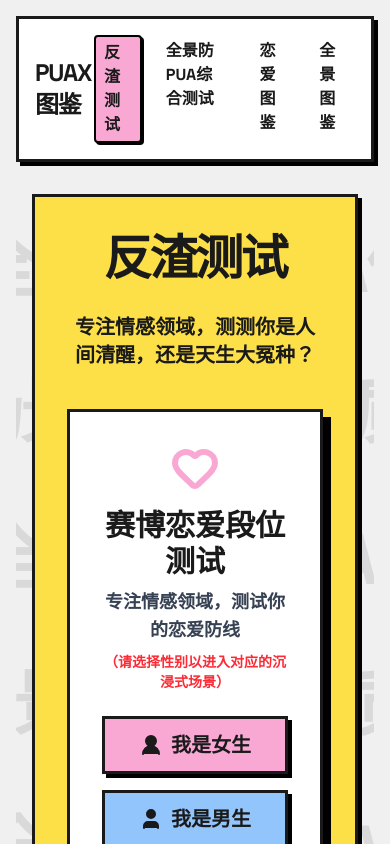
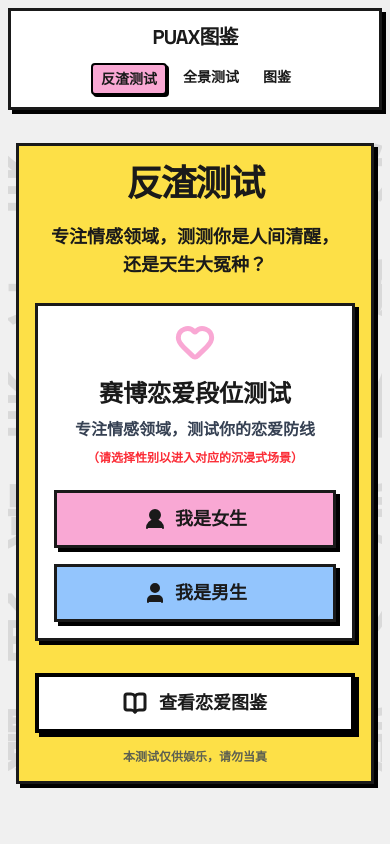
Before and after one commit to xcsweb/anti-pua-puax, a React (Vite) app: page /#/ in a window 390 px wide. Shown: the top 844 px of the page. Built offline with nearby package versions, Linux system fonts and the light colour scheme.

Commit message:
style: optimize mobile layout for navigation and home page
- Combine '恋爱图鉴' and '全景图鉴' into a single '图鉴' link
- Reduce padding, margins, and font sizes on mobile
- Make buttons full width on mobile screens to maximize touch area

```diff
--- a/src/App.tsx
+++ b/src/App.tsx
@@ -40,14 +40,16 @@ function AppContent() {
   };
 
   return (
-    <div className="min-h-screen p-4 md:p-8 font-brutal flex flex-col items-center">
-      <nav className="card-brutal mb-8 p-4 bg-white flex justify-between items-center w-full max-w-screen-xl mx-auto">
-        <div className="font-black text-2xl tracking-tighter uppercase">PUAX图鉴</div>
-        <div className="flex gap-4 font-bold">
+    <div className="min-h-screen p-2 sm:p-4 md:p-8 font-brutal flex flex-col items-center">
+      <nav className="card-brutal mb-4 sm:mb-8 p-3 sm:p-4 bg-white flex flex-col sm:flex-row justify-between items-center gap-3 sm:gap-0 w-full max-w-screen-xl mx-auto">
+        <div className="font-black text-xl sm:text-2xl tracking-tighter uppercase">PUAX图鉴</div>
+        <div className="flex gap-2 sm:gap-4 font-bold text-sm sm:text-base">
           <Link to="/romance" className={getLinkClass('/romance')}>反渣测试</Link>
-          <Link to="/full" className={getLinkClass('/full')}>全景防PUA综合测试</Link>
-          <Link to="/gallery/romance" className={getLinkClass('/gallery/romance')}>恋爱图鉴</Link>
-          <Link to="/gallery/full" className={getLinkClass('/gallery/full')}>全景图鉴</Link>
+          <Link to="/full" className={getLinkClass('/full')}>
+            <span className="hidden sm:inline">全景防PUA综合测试</span>
+            <span className="sm:hidden">全景测试</span>
+          </Link>
+          <Link to="/gallery/romance" className={getLinkClass('/gallery/romance')}>图鉴</Link>
         </div>
       </nav>
 
--- a/src/pages/Home.tsx
+++ b/src/pages/Home.tsx
@@ -47,17 +47,17 @@ export default function Home({ mode = 'romance' }: HomeProps) {
       </div>
 
       {/* Main Content */}
-      <div className="z-10 flex flex-col items-center gap-8 text-center px-4 w-full">
+      <div className="z-10 flex flex-col items-center gap-4 sm:gap-8 text-center px-2 sm:px-4 w-full">
         <motion.div
           initial={{ y: 50, opacity: 0 }}
           animate={{ y: 0, opacity: 1 }}
           transition={{ type: 'spring', stiffness: 300, damping: 20 }}
-          className="card-brutal p-8 md:p-12 max-w-screen-xl w-full bg-[#fde047] flex flex-col items-center"
+          className="card-brutal p-4 sm:p-8 md:p-12 max-w-screen-xl w-full bg-[#fde047] flex flex-col items-center"
         >
-          <h1 className="text-5xl md:text-6xl lg:text-7xl font-black mb-6 uppercase tracking-tighter leading-tight">
+          <h1 className="text-4xl sm:text-5xl md:text-6xl lg:text-7xl font-black mb-4 sm:mb-6 uppercase tracking-tighter leading-tight">
             {mode === 'romance' ? '反渣测试' : '全景防PUA综合测试'}
           </h1>
-          <p className="text-xl md:text-2xl font-bold mb-10 max-w-2xl mx-auto">
+          <p className="text-lg sm:text-xl md:text-2xl font-bold mb-6 sm:mb-10 max-w-2xl mx-auto px-2">
             {mode === 'romance'
               ? '专注情感领域，测测你是人间清醒，还是天生大冤种？'
               : '职场/家庭/情感全覆盖，测测你是人间清醒，还是天生大冤种？'}
@@ -65,19 +65,19 @@ export default function Home({ mode = 'romance' }: HomeProps) {
 
           <div className="w-full max-w-2xl mx-auto">
             {mode === 'romance' && (
-              <div className="card-brutal bg-white p-8 flex flex-col items-center justify-between border-[4px] border-black shadow-[8px_8px_0px_#000]">
-                <div className="flex flex-col items-center mb-6">
-                  <Heart size={48} className="text-[#f9a8d4] mb-4" strokeWidth={3} />
-                  <h2 className="text-3xl font-black mb-2">赛博恋爱段位测试</h2>
-                  <p className="text-lg font-bold text-gray-700">专注情感领域，测试你的恋爱防线</p>
-                  <p className="text-sm font-bold text-red-500 mt-2">（请选择性别以进入对应的沉浸式场景）</p>
+              <div className="card-brutal bg-white p-4 sm:p-8 flex flex-col items-center justify-between border-[4px] border-black shadow-[4px_4px_0px_#000] sm:shadow-[8px_8px_0px_#000]">
+                <div className="flex flex-col items-center mb-6 text-center">
+                  <Heart size={40} className="text-[#f9a8d4] mb-4 sm:w-12 sm:h-12" strokeWidth={3} />
+                  <h2 className="text-2xl sm:text-3xl font-black mb-2">赛博恋爱段位测试</h2>
+                  <p className="text-base sm:text-lg font-bold text-gray-700">专注情感领域，测试你的恋爱防线</p>
+                  <p className="text-xs sm:text-sm font-bold text-red-500 mt-2">（请选择性别以进入对应的沉浸式场景）</p>
                 </div>
-                <div className="flex flex-col xl:flex-row gap-4 w-full justify-center">
+                <div className="flex flex-col sm:flex-row gap-4 w-full justify-center">
                   <motion.button
                     whileHover={{ scale: 1.05, rotate: -2 }}
                     whileTap={{ scale: 0.95, rotate: 0 }}
                     onClick={() => handleStartRomance('female')}
-                    className="btn-brutal bg-[#f9a8d4] text-xl py-3 px-6 flex-1 flex items-center justify-center gap-2 cursor-pointer"
+                    className="btn-brutal bg-[#f9a8d4] text-lg sm:text-xl w-full py-3 px-6 flex-1 flex items-center justify-center gap-2 cursor-pointer"
                   >
                     <UserRound fill="currentColor" size={24} />
                     我是女生
@@ -86,7 +86,7 @@ export default function Home({ mode = 'romance' }: HomeProps) {
                     whileHover={{ scale: 1.05, rotate: 2 }}
                     whileTap={{ scale: 0.95, rotate: 0 }}
                     onClick={() => handleStartRomance('male')}
-                    className="btn-brutal bg-[#93c5fd] text-xl py-3 px-6 flex-1 flex items-center justify-center gap-2 cursor-pointer"
+                    className="btn-brutal bg-[#93c5fd] text-lg sm:text-xl w-full py-3 px-6 flex-1 flex items-center justify-center gap-2 cursor-pointer"
                   >
                     <User fill="currentColor" size={24} />
                     我是男生
@@ -96,17 +96,17 @@ export default function Home({ mode = 'romance' }: HomeProps) {
             )}
 
             {mode === 'full' && (
-              <div className="card-brutal bg-white p-8 flex flex-col items-center justify-between border-[4px] border-black shadow-[8px_8px_0px_#000]">
-                <div className="flex flex-col items-center mb-6">
-                  <ShieldAlert size={48} className="text-[#fde047] mb-4" strokeWidth={3} />
-                  <h2 className="text-3xl font-black mb-2">全景防PUA综合测试</h2>
-                  <p className="text-lg font-bold text-gray-700">职场、家庭、社交全方位极限施压</p>
+              <div className="card-brutal bg-white p-4 sm:p-8 flex flex-col items-center justify-between border-[4px] border-black shadow-[4px_4px_0px_#000] sm:shadow-[8px_8px_0px_#000]">
+                <div className="flex flex-col items-center mb-6 text-center">
+                  <ShieldAlert size={40} className="text-[#fde047] mb-4 sm:w-12 sm:h-12" strokeWidth={3} />
+                  <h2 className="text-2xl sm:text-3xl font-black mb-2">全景防PUA综合测试</h2>
+                  <p className="text-base sm:text-lg font-bold text-gray-700">职场、家庭、社交全方位极限施压</p>
                 </div>
                 <motion.button
                   whileHover={{ scale: 1.05, rotate: 1 }}
                   whileTap={{ scale: 0.95, rotate: 0 }}
                   onClick={handleStartFull}
-                  className="btn-brutal bg-[#4ade80] text-2xl py-4 px-8 w-full flex items-center justify-center gap-3 cursor-pointer mt-auto"
+                  className="btn-brutal bg-[#4ade80] text-xl sm:text-2xl py-3 sm:py-4 px-4 sm:px-8 w-full flex items-center justify-center gap-3 cursor-pointer mt-auto"
                 >
                   <ShieldAlert size={28} strokeWidth={3} />
                   进入全景测试
@@ -115,17 +115,17 @@ export default function Home({ mode = 'romance' }: HomeProps) {
             )}
           </div>
 
-          <div className="mt-12 flex flex-col items-center gap-6">
+          <div className="mt-8 sm:mt-12 flex flex-col items-center gap-4 sm:gap-6 w-full">
             <motion.button
               whileHover={{ scale: 1.05, rotate: 1 }}
               whileTap={{ scale: 0.95, rotate: 0 }}
               onClick={() => navigate(mode === 'romance' ? '/gallery/romance' : '/gallery/full')}
-              className="btn-brutal bg-white text-xl py-3 px-8 flex items-center justify-center gap-3 cursor-pointer shadow-[4px_4px_0px_#000] border-[4px] border-black font-black"
+              className="btn-brutal bg-white text-lg sm:text-xl py-3 px-4 sm:px-8 w-full sm:w-auto flex items-center justify-center gap-3 cursor-pointer shadow-[4px_4px_0px_#000] border-[4px] border-black font-black"
             >
               <BookOpen size={24} strokeWidth={3} />
               查看{mode === 'romance' ? '恋爱' : '全景'}图鉴
             </motion.button>
-            <p className="text-sm font-bold text-gray-700 opacity-80">本测试仅供娱乐，请勿当真</p>
+            <p className="text-xs sm:text-sm font-bold text-gray-700 opacity-80">本测试仅供娱乐，请勿当真</p>
           </div>
         </motion.div>
       </div>
```
